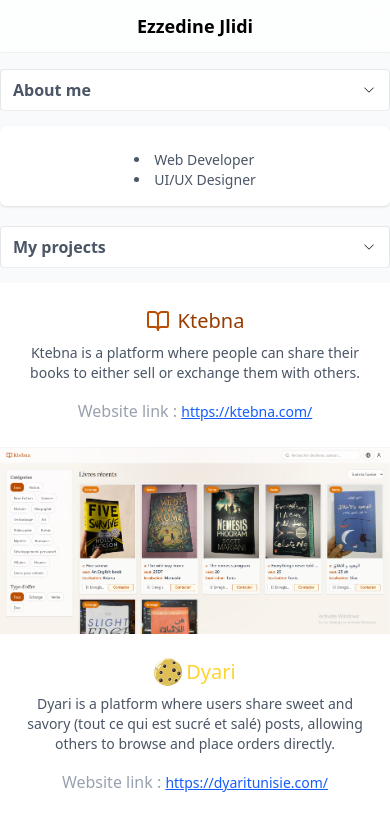
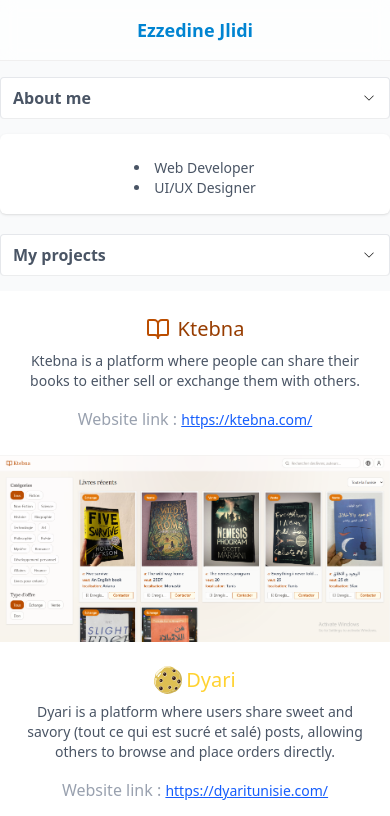
Before and after one commit to ba9hh/portoflio, a React (Vite) app in the folder frontend/: page / in a window 390 px wide. Shown: the top 816 px of the page. Built offline with nearby package versions, Linux system fonts and the light colour scheme.

Commit message:
first commit

```diff
--- a/frontend/src/home/Header.jsx
+++ b/frontend/src/home/Header.jsx
@@ -122,7 +122,7 @@
             </ul>
           </div>
         )}
-        <div className="md:hidden p-3">
+        <div className="md:hidden p-4">
           {/* <div className="w-fit relative rounded-xl border border-stone-300 bg-white/80 p-2 dark:border-stone-700 dark:bg-stone-800">
             <img
               onClick={() => setMenuOpen(!menuOpen)}
@@ -130,7 +130,7 @@
               className="w-5 h-5"
             />
           </div> */}
-          <h1 className="text-black font-semibold text-lg text-center dark:text-gray-50">
+          <h1 className="text-sky-600 font-semibold text-lg text-center dark:text-gray-50">
             Ezzedine Jlidi
           </h1>
           {/* <div className="flex justify-end gap-1">
```
